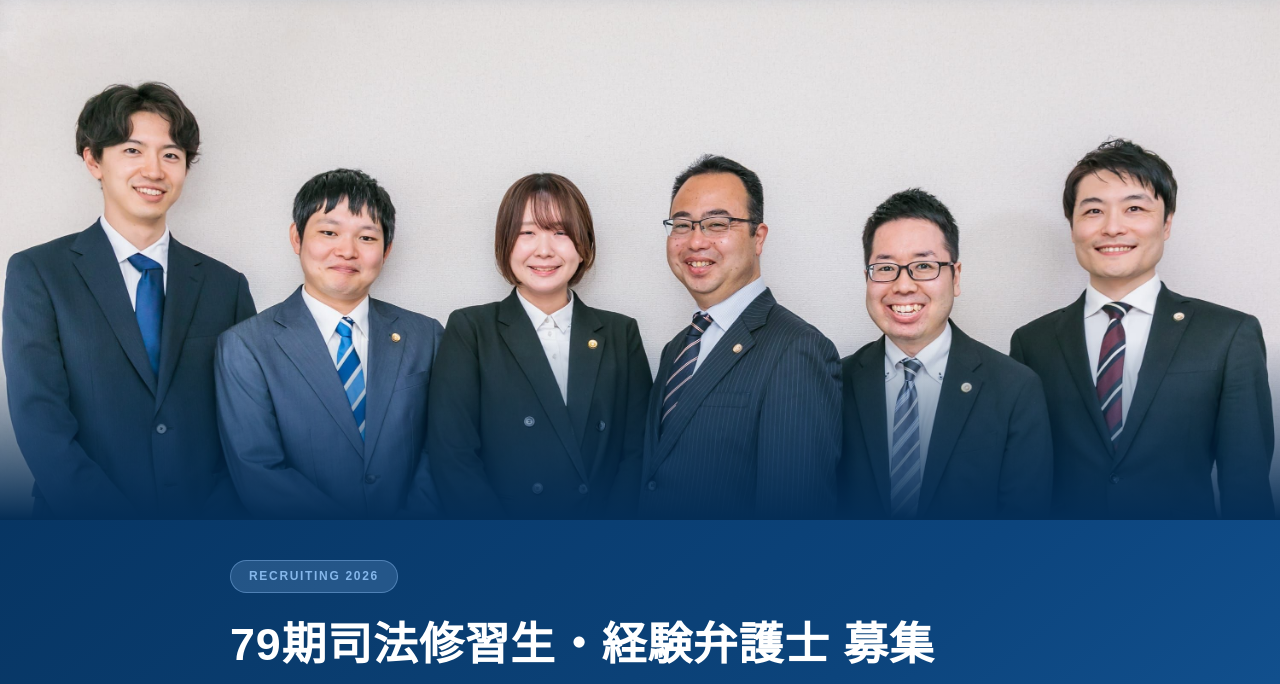
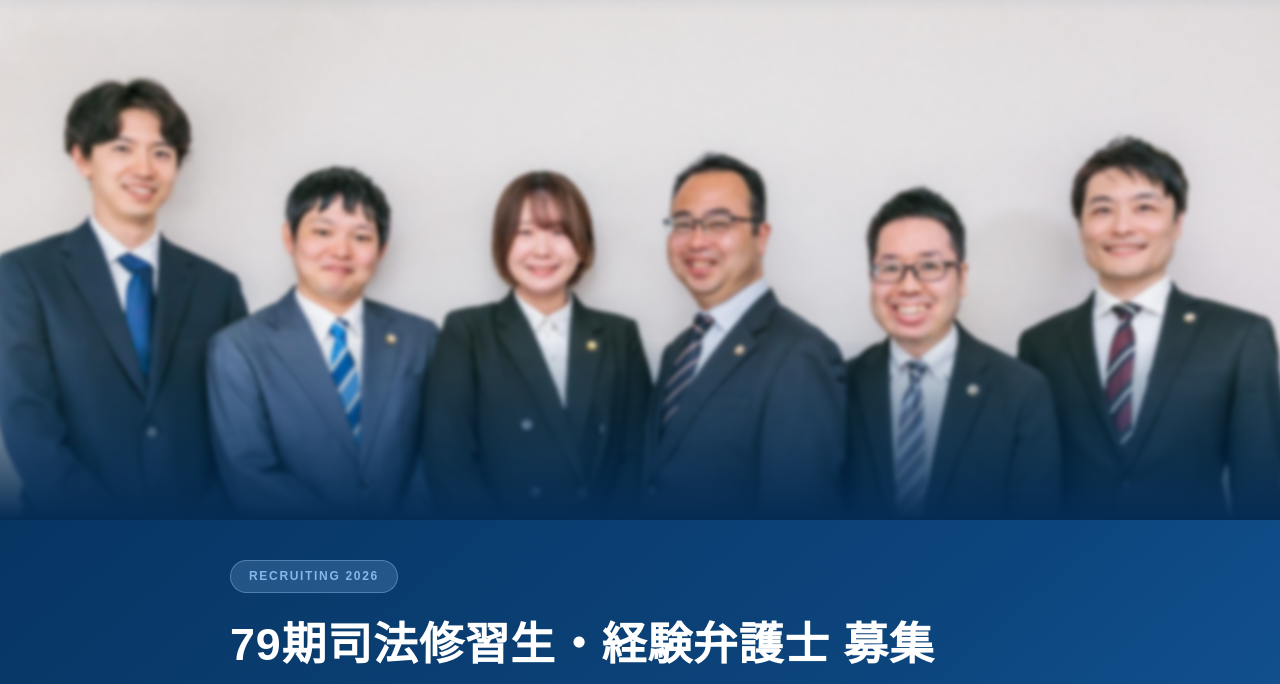
Before and after one commit to lana3-source/my-website, a website: page index.html in a window 1280 px wide. Shown: the part 92-776 px from the top of the page. Drawn offline with Linux system fonts and the light colour scheme.

Commit message:
Add blur to hero photo

```diff
--- a/index.html
+++ b/index.html
@@ -123,6 +123,7 @@
     .hero-banner {
       display: block; width: 100%; height: 520px;
       object-fit: cover; object-position: center 20%;
+      filter: blur(2px); transform: scale(1.02);
       background: var(--navy-dark);
     }
     .hero::before {
```
